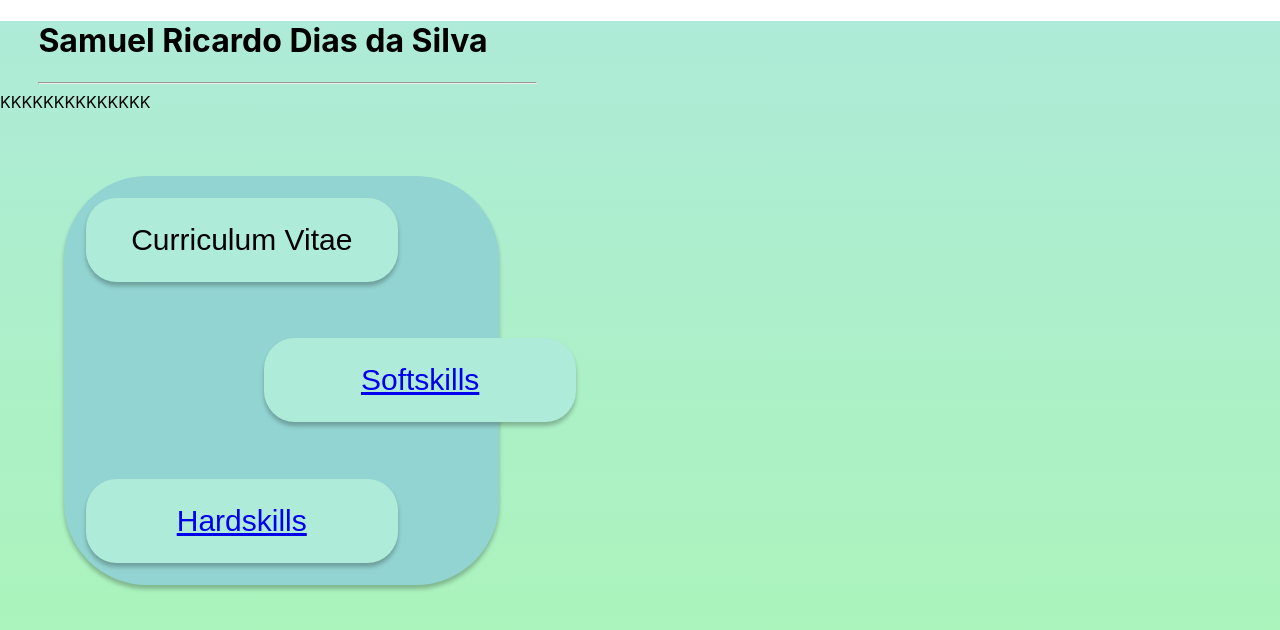
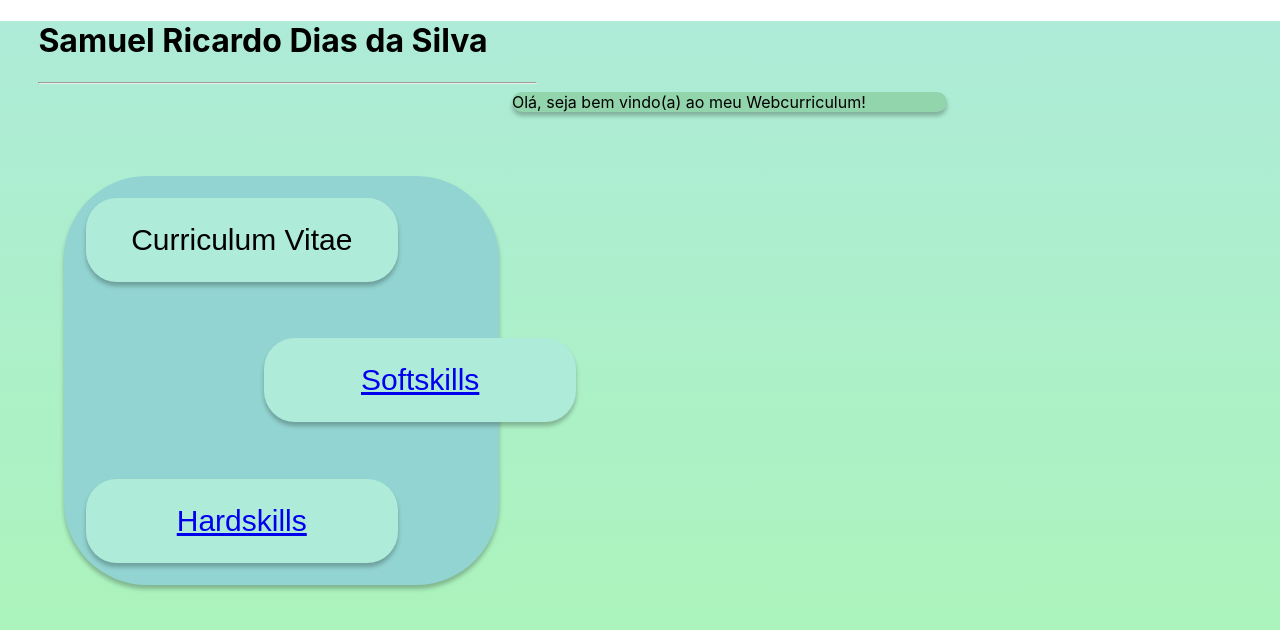
Before and after one commit to SamuelRicardoDS/curriculum, a React (Create React App) app: page / in a window 1280 px wide. Shown: the top 630 px of the page. Built offline with nearby package versions, Linux system fonts and the light colour scheme.

Commit message:
div ainda nn ta lado a lado

```diff
--- a/src/components/Homebuttons/index.js
+++ b/src/components/Homebuttons/index.js
@@ -6,7 +6,7 @@ function Homebuttons() {
     return(
         <div className="page">
             <div className='textbox'>
-            <div className='texto'>KKKKKKKKKKKKKK</div>
+            <div className='texto'>Olá, seja bem vindo(a) ao meu Webcurriculum!</div>
             </div>
         <section className="Bodybuttons">
             <div>
--- a/src/components/Homebuttons/style.css
+++ b/src/components/Homebuttons/style.css
@@ -45,3 +45,15 @@
     border: none;
     font-size: 30px;
 }
+
+.textbox {
+    margin-left: 40%;
+    width: 34%;
+    background: #92D4AC;
+    border-radius: 83px;
+    box-shadow: 0px 4px 4px rgba(0, 0, 0, 0.25);
+}
+
+/* .texto {
+    margin: 15%;
+} */
```
